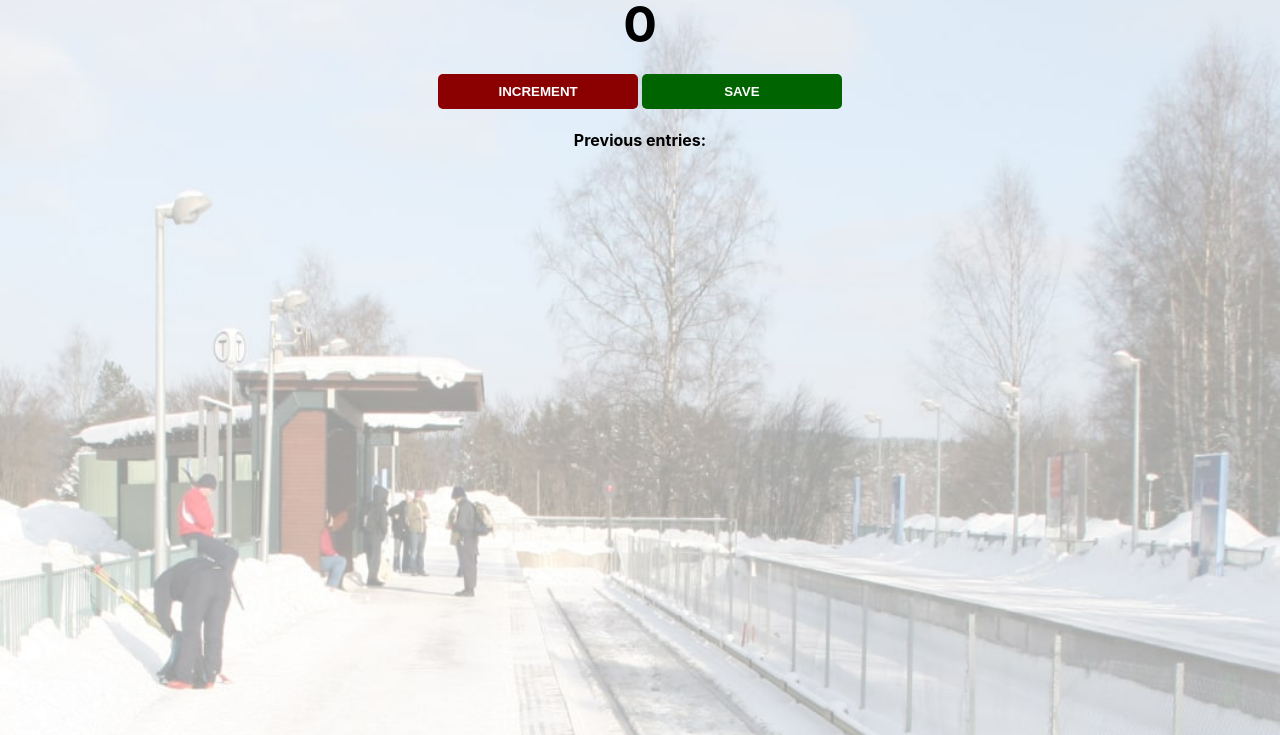
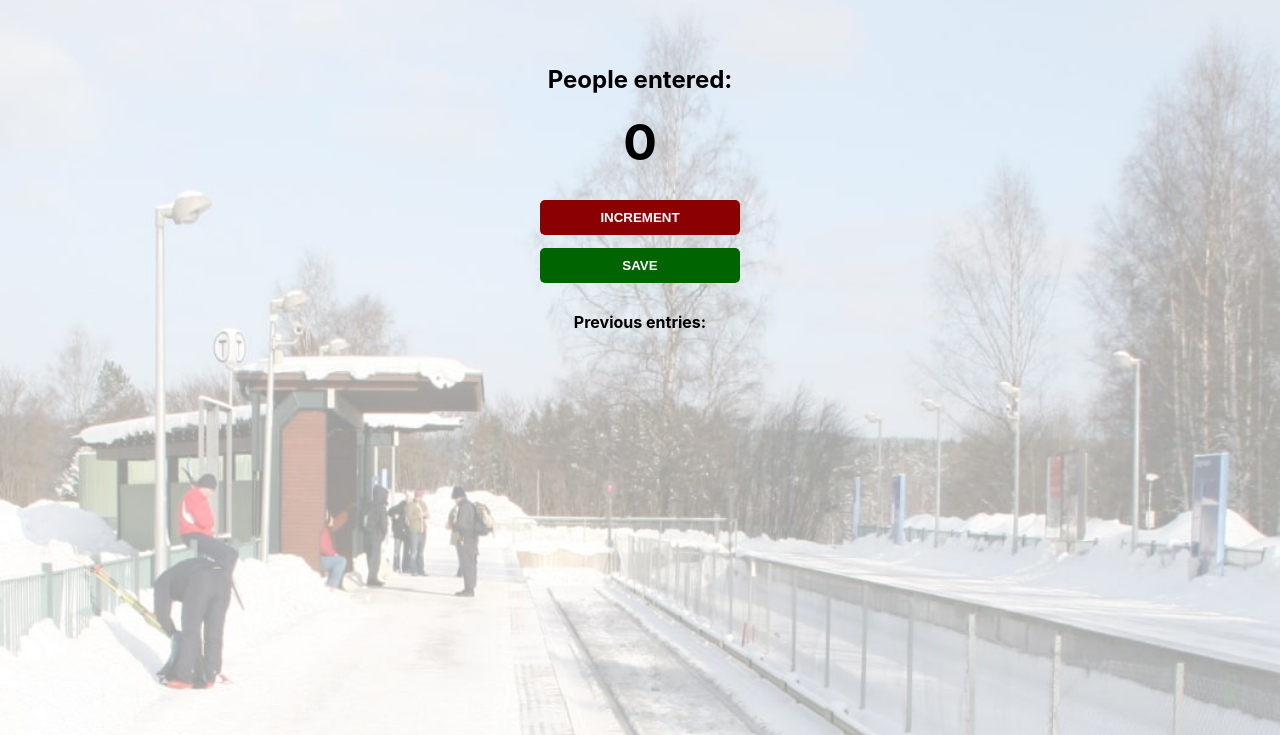
Before and after one commit to enigm413/Passenger-Counter-App, a plain HTML site: page index.html in a window 1280 px wide. Shown: the part 65-800 px from the top of the page. Drawn offline with Linux system fonts and the light colour scheme.

Commit message:
updated the style

```diff
--- a/index.css
+++ b/index.css
@@ -4,7 +4,15 @@ body {
   font-family: -apple-system, BlinkMacSystemFont, "Segoe UI", Roboto, Oxygen,
     Ubuntu, Cantarell, "Open Sans", "Helvetica Neue", sans-serif;
   font-weight: bold;
-  text-align: center;
+}
+
+section {
+  display: flex;
+  flex-direction: column;
+  gap: 8px;
+  justify-content: center;
+  align-items: center;
+  margin: 120px 0;
 }
 
 h1 {
--- a/index.html
+++ b/index.html
@@ -7,11 +7,13 @@
     <link rel="stylesheet" href="index.css" />
   </head>
   <body>
-    <h1>People entered:</h1>
-    <h2 id="count-el">0</h2>
-    <button id="increment-btn" onclick="increment()">Increment</button>
-    <button id="save-btn" onclick="save()">Save</button>
-    <p id="save-el">Previous entries:</p>
+    <section>
+      <h1>People entered:</h1>
+      <h2 id="count-el">0</h2>
+      <button id="increment-btn" onclick="increment()">Increment</button>
+      <button id="save-btn" onclick="save()">Save</button>
+      <p id="save-el">Previous entries:</p>
+    </section>
     <script src="index.js"></script>
   </body>
 </html>
```
